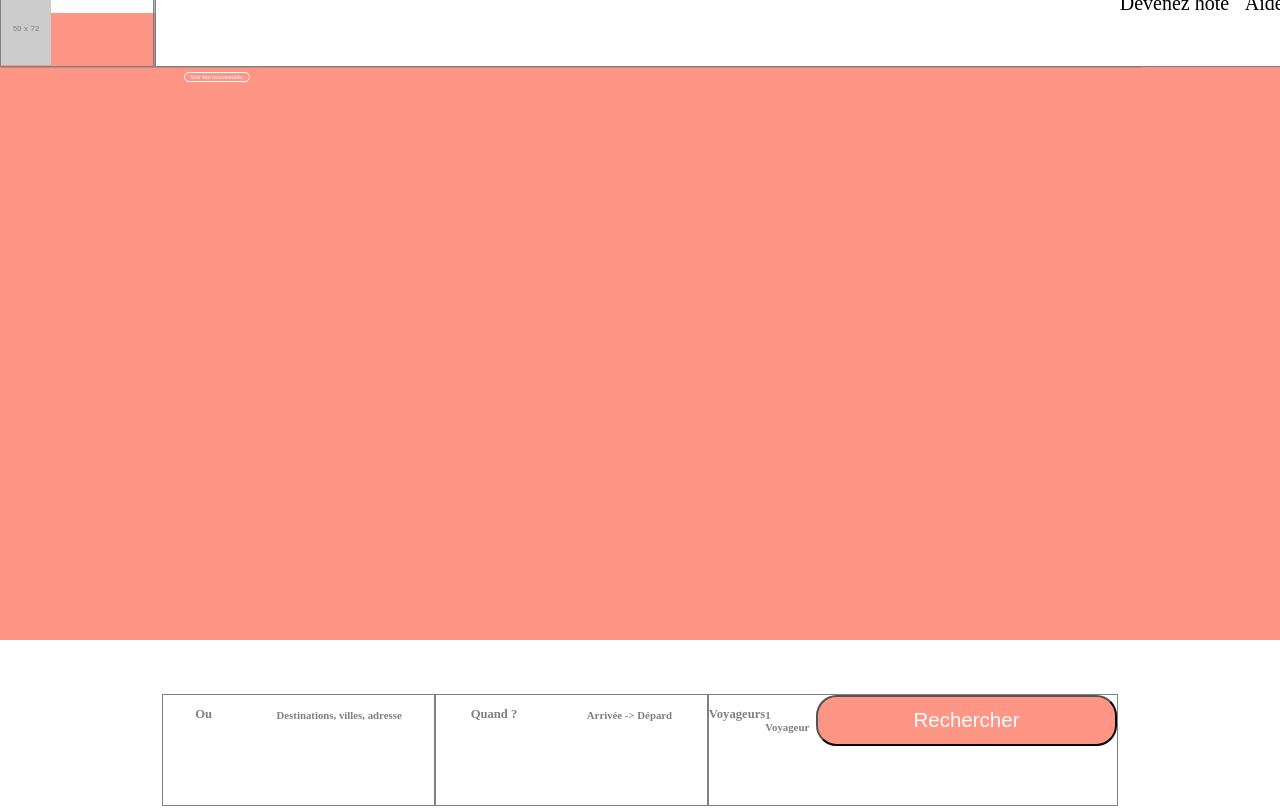
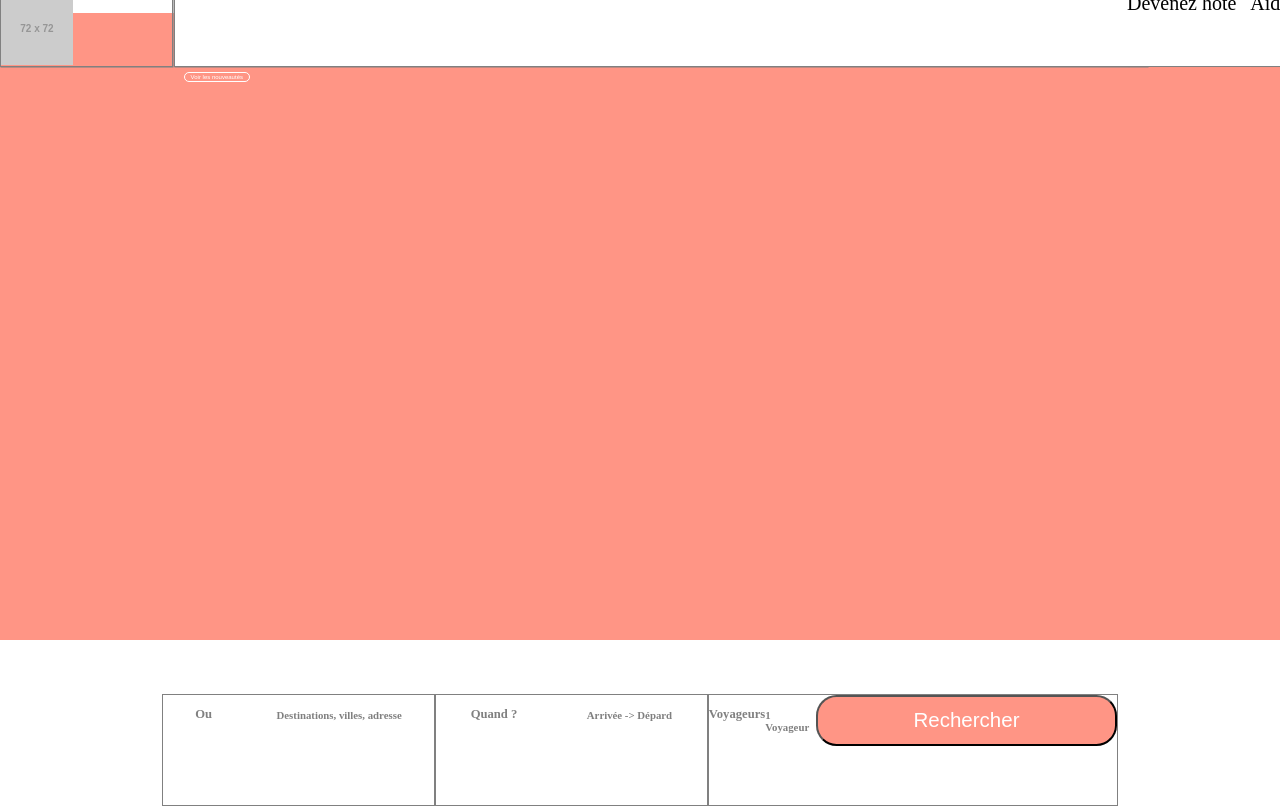
Before and after one commit to RomainFrechic/reproduce-Airb-b, a website: page index.html in a window 1280 px wide. Shown: the top 809 px of the page. Drawn offline with Linux system fonts and the light colour scheme; placeholder pictures from the web are drawn by us.

Commit message:
git pages

```diff
--- a/index.html
+++ b/index.html
@@ -8,12 +8,11 @@
 <body>
 	<!-- menu -->
 	<div class="menu">
-		<div class="imgMenu"><img src="http://placehold.it/50x72"><select class="menuDeroulant" >
+		<div class="imgMenu"><img src="http://placehold.it/72x72"><select class="menuDeroulant" >
 			<option value="1">Devenez hôte</option>
 		<option value="2">Aide</option>
 		<option value="3">Inscription</option>
 		<option value="1">Connexion</option>
-
 		</select></div>
 		<input class="inpWidth"></input>
 
--- a/style.scss
+++ b/style.scss
@@ -38,7 +38,8 @@ button{
 	border:0.1em solid grey;
 	box-shadow:0.05em 0.05em 0 0 grey;
     margin: -1em;
-    margin-right: 1em;
+    margin-right: 0.1em;
+    background-color:white;
 }
 
 
@@ -46,7 +47,7 @@ button{
 	border:1px solid grey;
 	width:1000px;
 	height:70px;
-	margin:-30px;
+	//margin:-30px;
 	border:1px solid grey;
     box-shadow:0.5px 0.5px 0 0 grey;
     margin:-10px;
```
